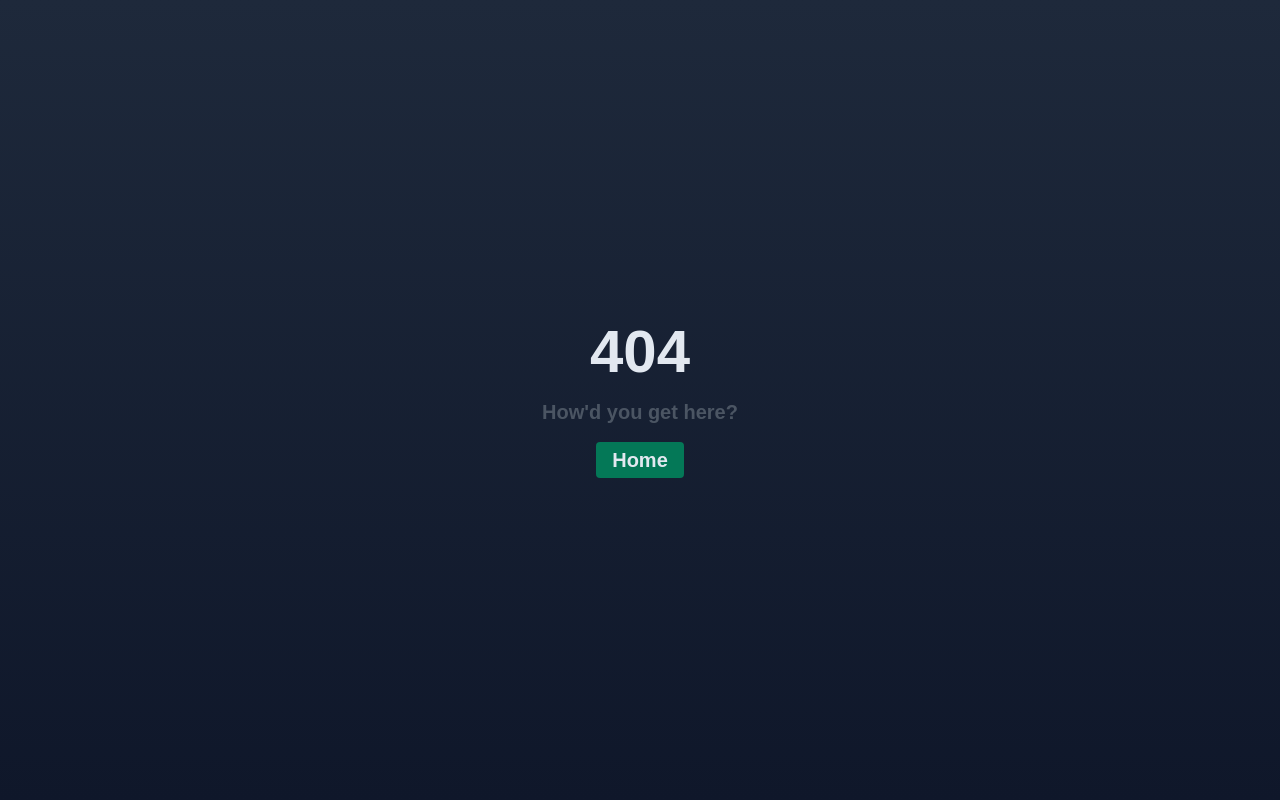
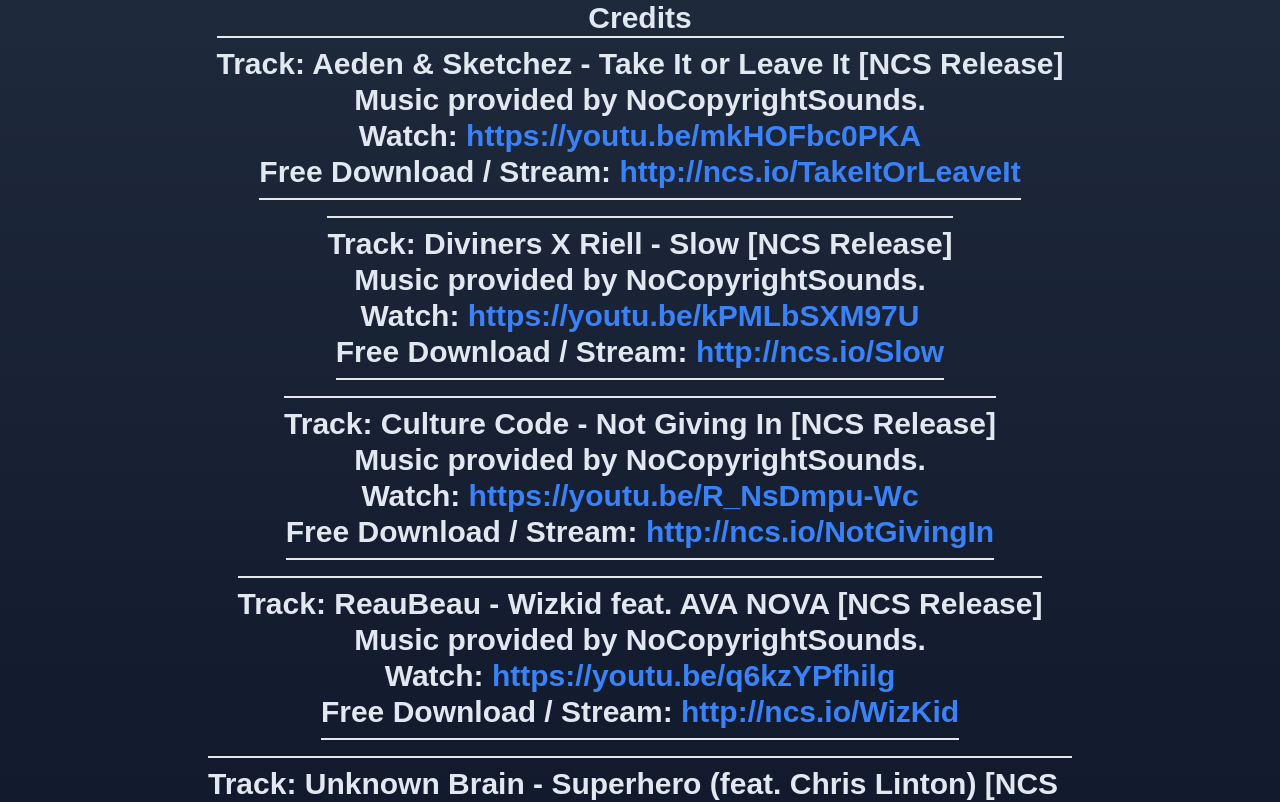
Before and after one commit to PranjalG1122/SwiftSongs, a React (Create React App) app: page /credits in a window 1280 px wide. Before the commit this address had no page. Shown: the top 802 px of the page. Built offline with nearby package versions, Linux system fonts and the light colour scheme.

Commit message:
Added Credits page

```diff
--- a/src/App.js
+++ b/src/App.js
@@ -2,6 +2,7 @@
 import { BrowserRouter as Router, Routes, Route } from "react-router-dom";
 import Home from "./components/Home";
 import Page404 from "./components/Page404";
+import Credits from "./components/Credits";
 
 export default function App() {
   return (
@@ -9,6 +10,7 @@
       <Router>
         <Routes>
           <Route path="/" element={<Home />}></Route>
+          <Route path="/credits" element={<Credits />}></Route>
           <Route path="/*" element={<Page404 />}></Route>
         </Routes>
       </Router>
--- /dev/null
+++ b/src/components/Credits.js
@@ -0,0 +1,71 @@
+import React from "react";
+import { Helmet } from "react-helmet";
+
+export const Songcredit = ({ track, watchlink, download }) => {
+  return (
+    <div className="w-full flex justify-center flex-col items-center">
+      <h1 className="border-t-2 pt-2">Track: {track}</h1>
+      <p>Music provided by NoCopyrightSounds.</p>
+      <p>
+        Watch:{" "}
+        <a
+          href={watchlink}
+          target="_blank"
+          rel="noreferrer"
+          className="text-blue-500 hover:underline"
+        >
+          {watchlink}
+        </a>
+      </p>
+      <p className="border-b-2 pb-2 mb-4">
+        Free Download / Stream:{" "}
+        <a
+          href={download}
+          target="_blank"
+          rel="noreferrer"
+          className="text-blue-500 hover:underline"
+        >
+          {download}
+        </a>
+      </p>
+    </div>
+  );
+};
+
+function Credits() {
+  return (
+    <div className="flex justify-center items-center flex-col w-[54rem]">
+      <Helmet>
+        <title>Credits</title>
+      </Helmet>
+      <h1>Credits</h1>
+      <Songcredit
+        track="Aeden & Sketchez - Take It or Leave It [NCS Release]"
+        watchlink="https://youtu.be/mkHOFbc0PKA"
+        download="http://ncs.io/TakeItOrLeaveIt"
+      ></Songcredit>
+      <Songcredit
+        track="Diviners X Riell - Slow [NCS Release]"
+        watchlink="https://youtu.be/kPMLbSXM97U"
+        download="http://ncs.io/Slow"
+      ></Songcredit>
+      <Songcredit
+        track="Culture Code - Not Giving In [NCS Release]"
+        watchlink="https://youtu.be/R_NsDmpu-Wc"
+        download="http://ncs.io/NotGivingIn"
+      ></Songcredit>
+      <Songcredit
+        track="ReauBeau - Wizkid feat. AVA NOVA [NCS Release]"
+        watchlink="https://youtu.be/q6kzYPfhilg"
+        download="http://ncs.io/WizKid"
+      ></Songcredit>
+      <Songcredit
+        track="Unknown Brain - Superhero (feat. Chris Linton) [NCS Release]"
+        watchlink="https://www.youtube.com/watch?v=LHvYrn3FAgI"
+        download="http://ncs.io/superhero"
+      ></Songcredit>
+    </div>
+  );
+}
+
+export default Credits;
```
Also changed, not shown: 1 other file (tests, documents, lock files or other folders).
